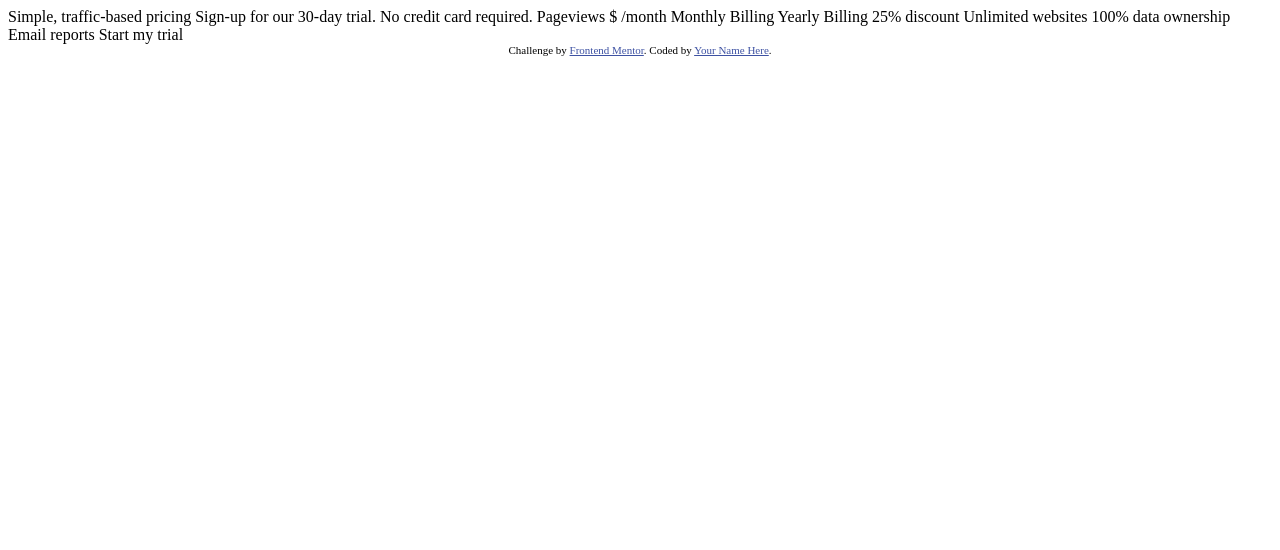
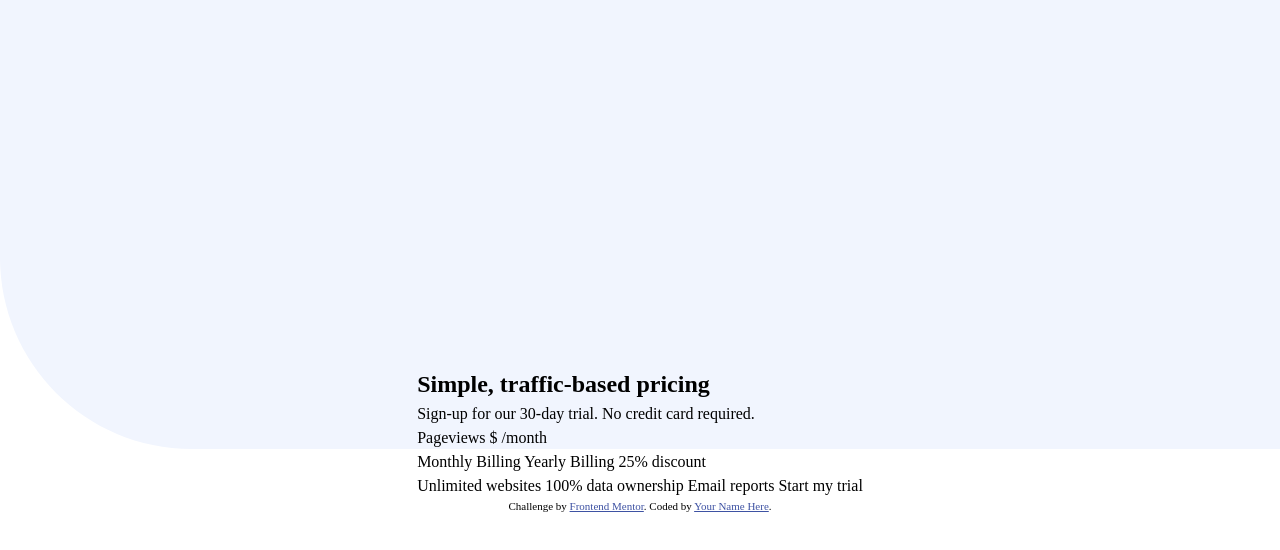
Before and after one commit to alberthgrande/interactive-pricing-component, a plain HTML site: page index.html in a window 1280 px wide. Drawn offline with Linux system fonts and the light colour scheme.

Commit message:
first commit

```diff
--- a/index.html
+++ b/index.html
@@ -1,39 +1,74 @@
 <!DOCTYPE html>
 <html lang="en">
+
 <head>
   <meta charset="UTF-8">
-  <meta name="viewport" content="width=device-width, initial-scale=1.0"> <!-- displays site properly based on user's device -->
+  <meta name="viewport" content="width=device-width, initial-scale=1.0">
+  <!-- displays site properly based on user's device -->
 
   <link rel="icon" type="image/png" sizes="32x32" href="./images/favicon-32x32.png">
 
   <title>Frontend Mentor | Interactive pricing component</title>
 
-  <!-- Feel free to remove these styles or customise in your own stylesheet 👍 -->
-  <style>
-    .attribution { font-size: 11px; text-align: center; }
-    .attribution a { color: hsl(228, 45%, 44%); }
-  </style>
+  <!-- scss link -->
+  <link rel="stylesheet" href="./dist/style.css">
+
+  <!-- goole fonts -->
+  <link rel="preconnect" href="https://fonts.googleapis.com">
+  <link rel="preconnect" href="https://fonts.gstatic.com" crossorigin>
+  <link href="https://fonts.googleapis.com/css2?family=Manrope:wght@600;800&display=swap" rel="stylesheet">
 </head>
+
 <body>
+  <header>
+    <section class="pricing">
+      <h1>Simple, traffic-based pricing</h1>
+      <p>Sign-up for our 30-day trial. No credit card required.</p>
+    </section>
+  </header>
+  <main>
+    <div class="container">
+      <section class="pricing">
+        <!--  -->
 
-  Simple, traffic-based pricing
-  Sign-up for our 30-day trial. No credit card required.
-
+        <!--  -->
+        <div>
           Pageviews
           $ /month
+        </div>
 
+        <div>
           Monthly Billing
+          <!--  -->
           Yearly Billing 25% discount
-
+        </div>
+        <!--  -->
+        <div>
           Unlimited websites
           100% data ownership
           Email reports
+          <!--  -->
+          Start my trial
+          <!--  -->
+        </div>
 
-  Start my trial
+      </section>
+    </div>
+  </main>
 
+  <!-- <div>
+    <img src="./images/bg-pattern.svg" alt="">
+    <img src="./images/icon-check.svg" alt="">
+    <img src="./images/icon-slider.svg" alt="">
+    <img src="./images/pattern-circles.svg" alt="">
+  </div> -->
+
+  <footer>
     <div class="attribution">
       Challenge by <a href="https://www.frontendmentor.io?ref=challenge" target="_blank">Frontend Mentor</a>.
       Coded by <a href="#">Your Name Here</a>.
     </div>
+  </footer>
 </body>
+
 </html>
--- /dev/null
+++ b/scss/globals/_boilerplate.scss
@@ -0,0 +1,21 @@
+body {
+  background: {
+    image: url(../images/bg-pattern.svg);
+    repeat: no-repeat;
+  }
+
+  margin-top: 40px;
+
+  // layout
+  display: grid;
+  place-content: center;
+}
+
+// footer
+.attribution {
+  font-size: 11px;
+  text-align: center;
+  a {
+    color: hsl(228, 45%, 44%);
+  }
+}
--- /dev/null
+++ b/scss/globals/_colors.scss
@@ -0,0 +1,27 @@
+:root {
+  // primary
+  //  (Full Slider Bar)
+  --primary-Soft-Cyan: hsl(174, 77%, 80%);
+  //  (Slider Backround)
+  --primary-Strong-Cyan: hsl(174, 86%, 45%);
+  // (Discount Background)
+  --primary-Light-Grayish-Red: hsl(14, 92%, 95%);
+  // (Discount Text)
+  --primary-Light-Red: hsl(15, 100%, 70%);
+  // (CTA Text)
+  --primary-Pale-Blue: hsl(226, 100%, 87%);
+
+  // neutral
+  // (Pricing Component Background)
+  --neutral-White: hsl (0, 0%, 100%);
+  // (Main Background)
+  --neutral-Very-Pale-Blue: hsl(230, 100%, 99%);
+  // (Empty Slider Bar)
+  --neutral-Light-Grayish-Blue: hsl(224, 65%, 95%);
+  //  (Toggle Background)
+  --neutral-Light-Grayish-Blue: hsl(223, 50%, 87%);
+  // (Text)
+  --neutral-Grayish-Blue: hsl(225, 20%, 60%);
+  // (Text & CTA Background)
+  --neutral-Dark-Desaturated-Blue: hsl(227, 35%, 25%);
+}
--- /dev/null
+++ b/scss/globals/_index.scss
@@ -0,0 +1,5 @@
+@forward "reset";
+@forward "colors";
+@forward "typography";
+@forward "boilerplate";
+@forward "media";
--- /dev/null
+++ b/scss/globals/_reset.scss
@@ -0,0 +1,62 @@
+/*
+  1. Use a more-intuitive box-sizing model.
+*/
+*,
+*::before,
+*::after {
+  box-sizing: border-box;
+}
+/*
+  2. Remove default margin
+*/
+* {
+  margin: 0;
+}
+/*
+  3. Allow percentage-based heights in the application
+*/
+html,
+body {
+  height: 100%;
+}
+/*
+  Typographic tweaks!
+  4. Add accessible line-height
+  5. Improve text rendering
+*/
+body {
+  line-height: 1.5;
+  -webkit-font-smoothing: antialiased;
+}
+/*
+  6. Improve media defaults
+*/
+img,
+picture,
+video,
+canvas,
+svg {
+  display: block;
+  max-width: 100%;
+}
+/*
+  7. Remove built-in form typography styles
+*/
+input,
+button,
+textarea,
+select {
+  font: inherit;
+}
+/*
+  8. Avoid text overflows
+*/
+p,
+h1,
+h2,
+h3,
+h4,
+h5,
+h6 {
+  overflow-wrap: break-word;
+}
--- /dev/null
+++ b/scss/globals/_typography.scss
@@ -0,0 +1,6 @@
+:root {
+  // (Introductory Paragraph)
+  --font-size: 15px;
+
+  --font-family: "Manrope", sans-serif;
+}
--- /dev/null
+++ b/scss/style.scss
@@ -0,0 +1 @@
+@forward "globals";
```
Also changed, not shown: dist/style.css (added), scss/globals/_media.scss (added), 1 other file. Lines whose indentation alone changed are shown as unchanged.
